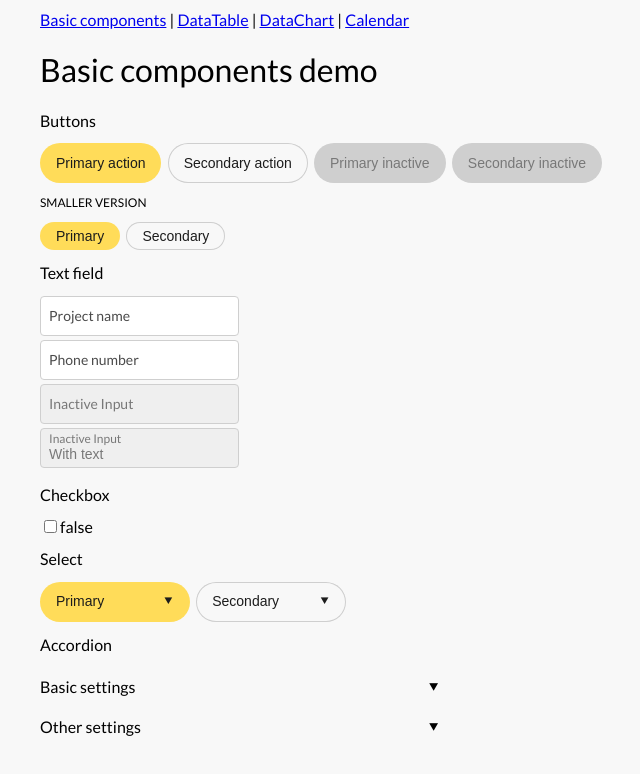
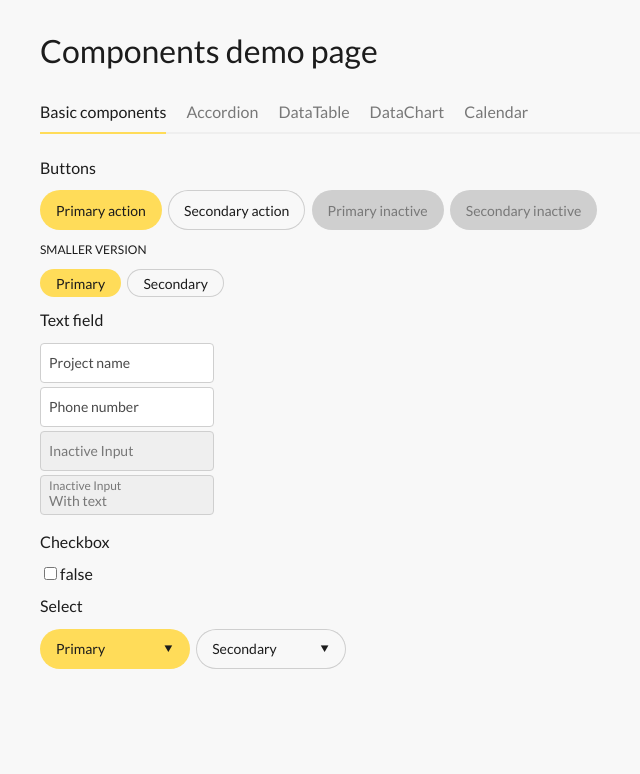
Before and after one commit to rboyts/sunshine, a Vue app: page / in a window 1280 px wide. Shown: the top 774 px of the page, without its empty margins (20-660 px from the left). Built offline with nearby package versions, Linux system fonts and the light colour scheme.

Commit message:
Tabs styling for demo navigation

```diff
--- a/src/App.vue
+++ b/src/App.vue
@@ -1,11 +1,15 @@
 <template>
   <div id="app">
-    <div id="nav">
-      <router-link to="/">Basic components</router-link> |
-      <router-link to="/table">DataTable</router-link> |
-      <router-link to="/chart">DataChart</router-link> |
+    <h1>Components demo page</h1>
+
+    <div class="ui-tabs">
+      <router-link to="/">Basic components</router-link>
+      <router-link to="/accordion">Accordion</router-link>
+      <router-link to="/table">DataTable</router-link>
+      <router-link to="/chart">DataChart</router-link>
       <router-link to="/calendar">Calendar</router-link>
     </div>
+
     <router-view/>
   </div>
 </template>
--- a/src/components/UiButton.vue
+++ b/src/components/UiButton.vue
@@ -19,7 +19,7 @@ export default Vue.extend({
       type: Boolean,
       default: false,
     },
-    secondary: {
+    primary: {
       type: Boolean,
       default: false,
     },
@@ -30,14 +30,10 @@ export default Vue.extend({
   },
 
   computed: {
-    main(): boolean {
-      return !this.secondary;
-    },
-
     classes(): any {
       return {
-        'ui-btn--main': !this.inactive && this.main,
-        'ui-btn--secondary': !this.inactive && this.secondary,
+        'ui-btn--main': !this.inactive && this.primary,
+        'ui-btn--secondary': !this.inactive && !this.primary,
         'ui-btn--inactive': this.inactive,
         'ui-btn--small': this.small,
       };
--- a/src/router.ts
+++ b/src/router.ts
@@ -1,6 +1,7 @@
 import Vue from 'vue';
 import Router from 'vue-router';
 import BasicDemo from '@/views/BasicDemo.vue';
+import AccordionDemo from '@/views/AccordionDemo.vue';
 import TableDemo from '@/views/TableDemo.vue';
 import ChartDemo from '@/views/ChartDemo.vue';
 import CalendarDemo from '@/views/CalendarDemo.vue';
@@ -15,6 +16,11 @@ export default new Router({
       path: '/',
       name: 'home',
       component: BasicDemo,
+    },
+    {
+      path: '/accordion',
+      name: 'accordion',
+      component: AccordionDemo,
     },
     {
       path: '/table',
--- a/src/style/components.scss
+++ b/src/style/components.scss
@@ -135,3 +135,32 @@
     }
   }
 }
+
+.ui-tabs {
+  border-bottom: 2px solid $almost-gray;
+  margin-bottom: 24px;
+
+  > a {
+    display: inline-block;
+    line-height: 40px;
+
+    text-decoration: none;
+    color: $grayer;
+
+    // border: 1px solid $gray;
+    margin-bottom: -2px;
+
+    &.router-link-exact-active {
+      color: $almost-black;
+      border-bottom: 2px solid $smartdok-yellow;
+    }
+
+    &:hover {
+      color: $almost-black;
+    }
+
+    &:not(:last-child) {
+      margin-right: 20px;
+    }
+  }
+}
--- a/src/style/generic.scss
+++ b/src/style/generic.scss
@@ -30,8 +30,10 @@ body {
   -webkit-font-smoothing: antialiased;
   -moz-osx-font-smoothing: grayscale;
   background-color: $whiteish;
+  color: $almost-black;
 }
 
 *, *::after, *::before {
   box-sizing: inherit;
+  font-family: inherit;
 }
--- /dev/null
+++ b/src/views/AccordionDemo.vue
@@ -0,0 +1,43 @@
+<template>
+  <ui-accordion>
+
+    <ui-accordion-item>
+      <template slot="heading">Basic settings</template>
+
+      Basic settings here
+
+      <p>
+        <ui-button>Foo</ui-button>
+      </p>
+    </ui-accordion-item>
+
+    <ui-accordion-item>
+      <template slot="heading">Other settings</template>
+
+      Other settings here
+      <p>
+        <ui-select>Bar</ui-select>
+      </p>
+    </ui-accordion-item>
+
+  </ui-accordion>
+</template>
+
+<script lang="ts">
+import Vue from 'vue';
+import UiAccordion from '@/components/UiAccordion.vue';
+import UiAccordionItem from '@/components/UiAccordionItem.vue';
+import UiButton from '@/components/UiButton.vue';
+import UiSelect from '@/components/UiSelect.vue';
+
+export default Vue.extend({
+
+  components: {
+    UiAccordion,
+    UiAccordionItem,
+    UiButton,
+    UiSelect,
+  },
+
+});
+</script>
--- a/src/views/BasicDemo.vue
+++ b/src/views/BasicDemo.vue
@@ -1,18 +1,16 @@
 <template>
   <div>
-    <h1>Basic components demo</h1>
-
     <h2>Buttons</h2>
 
-    <ui-button>Primary action</ui-button>&nbsp;
-    <ui-button secondary>Secondary action</ui-button>&nbsp;
-    <ui-button inactive>Primary inactive</ui-button>&nbsp;
-    <ui-button secondary inactive>Secondary inactive</ui-button>&nbsp;
+    <ui-button primary>Primary action</ui-button>&nbsp;
+    <ui-button>Secondary action</ui-button>&nbsp;
+    <ui-button primary inactive>Primary inactive</ui-button>&nbsp;
+    <ui-button inactive>Secondary inactive</ui-button>&nbsp;
 
 
     <h3>Smaller version</h3>
-    <ui-button small>Primary</ui-button>&nbsp;
-    <ui-button small secondary>Secondary</ui-button>
+    <ui-button small primary>Primary</ui-button>&nbsp;
+    <ui-button small>Secondary</ui-button>
 
     <h2>Text field</h2>
 
@@ -50,39 +48,14 @@
 
     <h2>Select</h2>
 
-    <ui-select v-model="country" :items="countries" label="Primary" />&nbsp;
+    <ui-select v-model="country" :items="countries" label="Primary" primary />&nbsp;
 
-    <ui-select secondary v-model="country" :items="countries" label="Secondary" />
+    <ui-select v-model="country" :items="countries" label="Secondary" />
 
     <!--
       TODO
       Keyboard mapping
     -->
-
-    <h2>Accordion</h2>
-
-    <ui-accordion>
-
-      <ui-accordion-item>
-        <template slot="heading">Basic settings</template>
-
-        Basic settings here
-
-        <p>
-          <ui-button>Foo</ui-button>
-        </p>
-      </ui-accordion-item>
-
-      <ui-accordion-item>
-        <template slot="heading">Other settings</template>
-
-        Other settings here
-        <p>
-          <ui-select>Bar</ui-select>
-        </p>
-      </ui-accordion-item>
-
-    </ui-accordion>
 
   </div>
 </template>
@@ -93,8 +66,6 @@ import UiTextField from '@/components/UiTextField.vue';
 import UiButton from '@/components/UiButton.vue';
 import UiCheckbox from '@/components/UiCheckbox.vue';
 import UiSelect from '@/components/UiSelect.vue';
-import UiAccordion from '@/components/UiAccordion.vue';
-import UiAccordionItem from '@/components/UiAccordionItem.vue';
 
 export default Vue.extend({
   name: 'InputsDemo',
@@ -104,8 +75,6 @@ export default Vue.extend({
     UiButton,
     UiCheckbox,
     UiSelect,
-    UiAccordion,
-    UiAccordionItem,
   },
 
   data() {
--- a/src/views/CalendarDemo.vue
+++ b/src/views/CalendarDemo.vue
@@ -1,6 +1,5 @@
 <template>
   <div>
-    <h2>Calendar demo</h2>
     <div class="options">
       <ui-button @click="onPrevClick">&lt;&lt;</ui-button>
       <ui-button @click="onTodayClick">{{ today }}</ui-button>
--- a/src/views/ChartDemo.vue
+++ b/src/views/ChartDemo.vue
@@ -1,7 +1,5 @@
 <template>
   <div>
-    <h2>Data chart demo</h2>
-
     <div class="layout">
       <form class="form">
         <label>Size</label>
--- a/src/views/TableDemo.vue
+++ b/src/views/TableDemo.vue
@@ -1,6 +1,5 @@
 <template>
   <div class="container">
-    <h2>Data table demo</h2>
     <div class="options">
 
       <label>Data source:</label>
```
